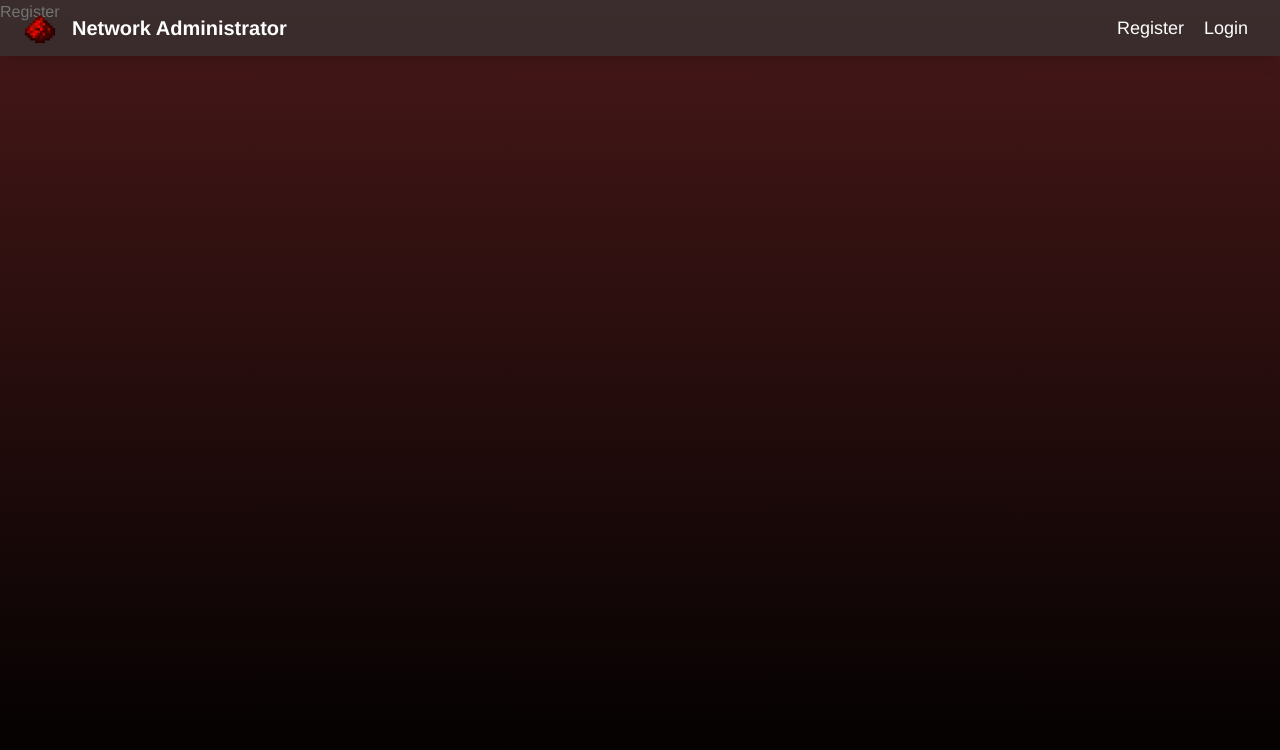
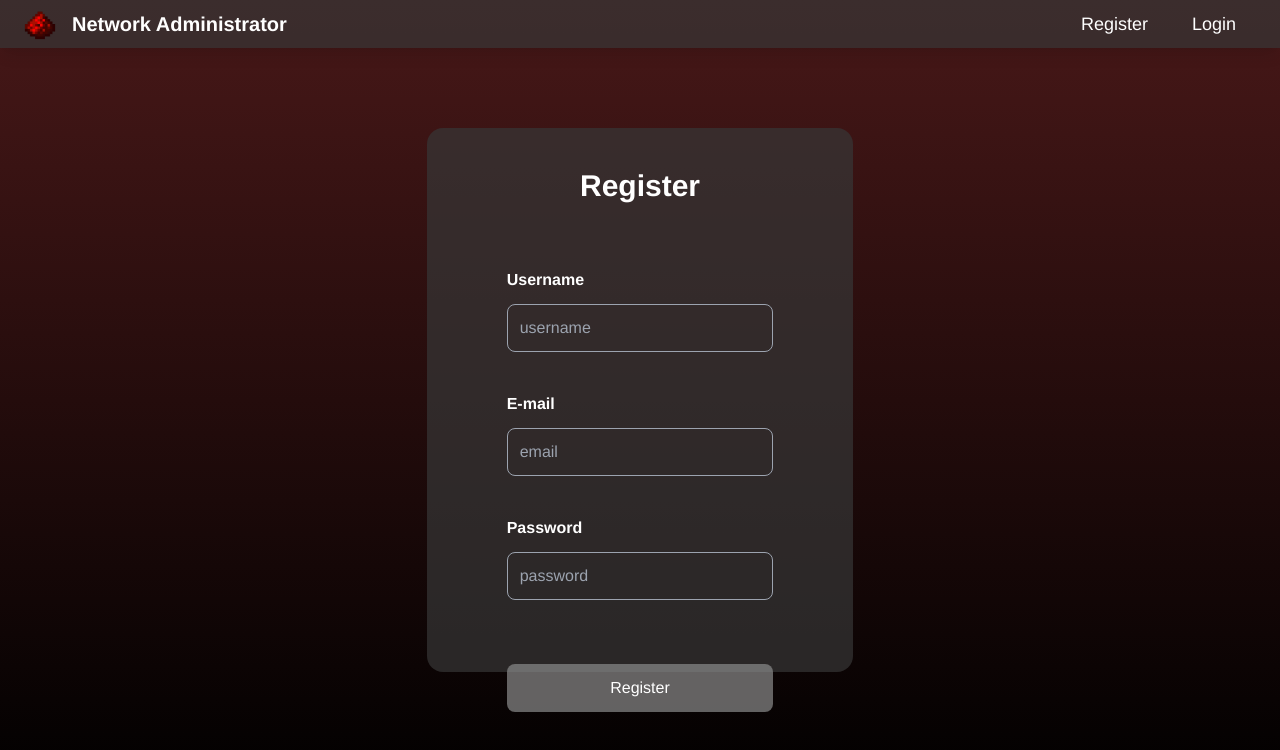
Before and after one commit to alan-palacios/Network-Administrator, a React (Create React App) app in the folder front-end/: page /register in a window 1280 px wide. Shown: the top 750 px of the page. Built offline with nearby package versions, Linux system fonts and the light colour scheme.

Commit message:
add register screen

```diff
--- a/front-end/src/components/Navbar.js
+++ b/front-end/src/components/Navbar.js
@@ -4,16 +4,16 @@ import redstone from '../images/redstone.png';
 
 export default function Navbar() {
 	return (
-		<div className='py-2 pr-8 pl-5 bg-gray-dark bg-opacity-70 fixed top-0 w-full flex shadow-lg'>
+		<div className='py-1 pr-8 pl-5 bg-gray-dark bg-opacity-70 fixed top-0 w-full flex shadow-lg'>
 			<div className='flex  mr-3'>
 				<img src={redstone} className='m-auto w-10'  />
 			</div>
 			<h3 className='font-bold text-xl my-auto'>Network Administrator</h3>
 			<div className='m-auto mr-0 space-x-5 text-lg '>
-				<Link to="/register">
+				<Link to="/register" className=' p-3'>
 					Register
 				</Link>
-				<Link to="/login">
+				<Link to="/login" className=' p-3'>
 					Login
 				</Link>
 			</div>
--- a/front-end/src/pages/Register.js
+++ b/front-end/src/pages/Register.js
@@ -1,9 +1,22 @@
 import React from 'react'
+import Button from '../components/Button'
+import Input from '../components/Input'
+import Title from '../components/Title'
 
 export default function Register() {
 	return (
-		<div>
-			Register
+		<div className='bg-opacity-70 w-1/3 m-auto h-screen py-32'>
+			<div className='bg-gray-dark bg-opacity-70 h-full rounded-2xl text-center p-10 px-20'>
+				<Title>
+					Register
+				</Title>
+				<div className='space-y-10 my-16'>
+					<Input placeholder={'username'} label={'Username'} />
+					<Input placeholder={'email'} label={'E-mail'} />
+					<Input placeholder={'password'} label={'Password'} />
+				</div>
+				<Button label={'Register'} />
+			</div>
 		</div>
 	)
 }
```
